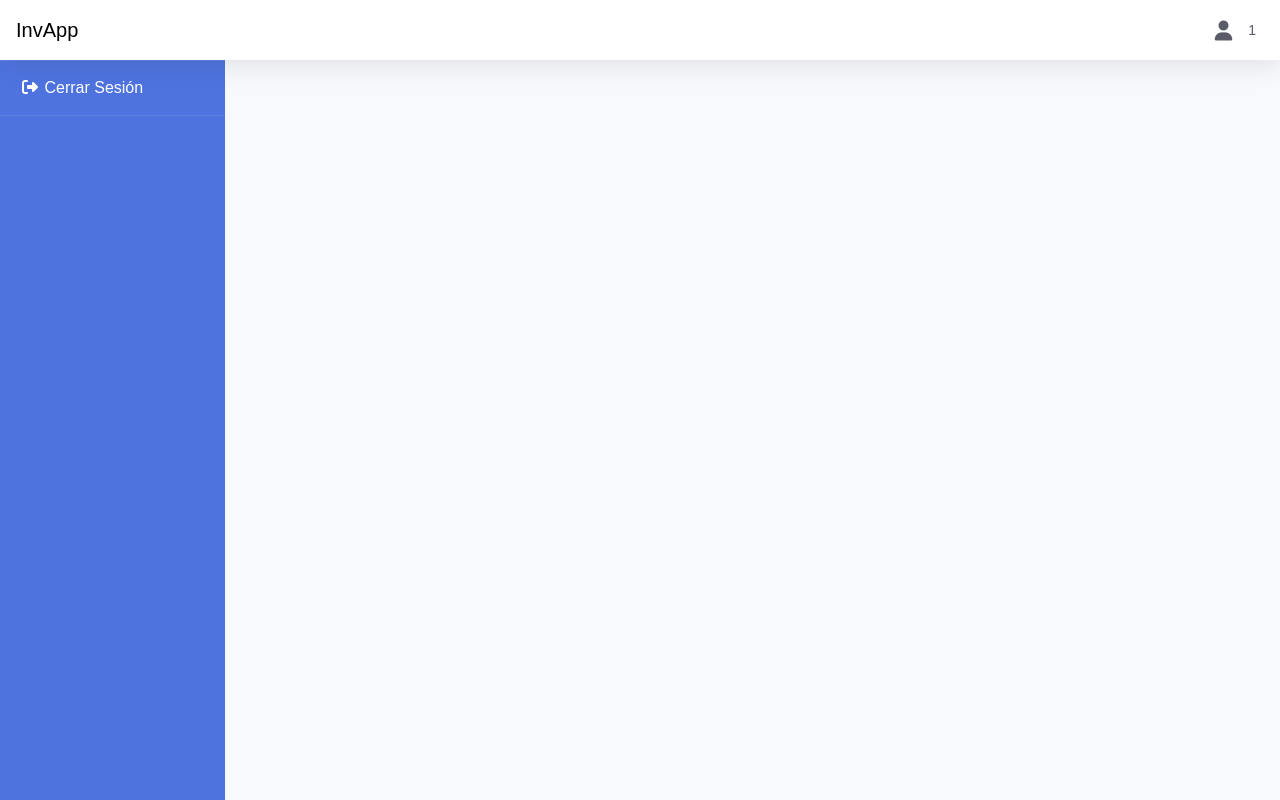
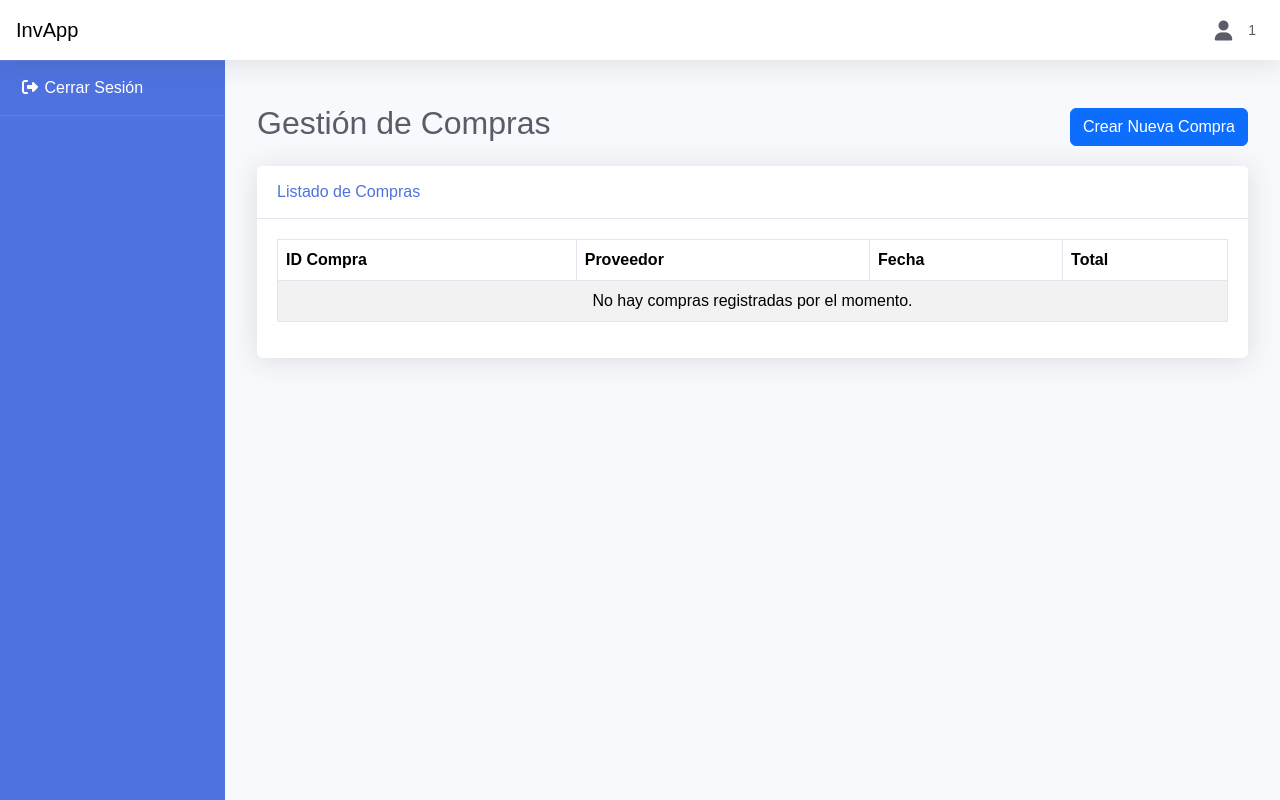
Before and after one commit to MariaCastroC/inventory-frontend, a React (Vite) app: page /compras in a window 1280 px wide. Built offline with nearby package versions, Linux system fonts and the light colour scheme; sample sign-in values are in the browser's storage.

Commit message:
mas cambios influyentes

```diff
--- a/src/App.tsx
+++ b/src/App.tsx
@@ -14,6 +14,7 @@ import UsuarioIndex from './components/usuarios/UsuarioIndex';
 import ProductoIndex from './components/productos/ProductoIndex';
 import CategoriaIndex from './components/categorias/CategoriaIndex';
 import VentaIndex from './components/ventas/VentaIndex';
+import CompraIndex from './components/compras/CompraIndex';
 
 function useAxiosResponseInterceptor() {
     const navigate = useNavigate();
@@ -98,6 +99,7 @@ const AppContent: React.FC = () => {
                         <Route path="/productos" element={<ProductoIndex />} />
                         <Route path="/categorias" element={<CategoriaIndex />} />
                         <Route path="/ventas" element={<VentaIndex />} />
+                        <Route path="/compras" element={<CompraIndex />} />
                     </Routes>
                 </div>
             </div>
--- /dev/null
+++ b/src/components/compras/CompraIndex.tsx
@@ -0,0 +1,42 @@
+import React from "react";
+import { Container, Button, Table } from "react-bootstrap";
+
+const CompraIndex = () => {
+  return (
+    <Container fluid className="mt-4">
+      <div className="d-flex justify-content-between align-items-center mb-3">
+        <h2>Gestión de Compras</h2>
+        <Button variant="primary">Crear Nueva Compra</Button>
+      </div>
+
+      <div className="card shadow mb-4">
+        <div className="card-header py-3">
+          <h6 className="m-0 font-weight-bold text-primary">Listado de Compras</h6>
+        </div>
+        <div className="card-body">
+          <div className="table-responsive">
+            <Table striped bordered hover width="100%">
+              <thead>
+                <tr>
+                  <th>ID Compra</th>
+                  <th>Proveedor</th>
+                  <th>Fecha</th>
+                  <th>Total</th>
+                </tr>
+              </thead>
+              <tbody>
+                <tr>
+                  <td colSpan={4} className="text-center">
+                    No hay compras registradas por el momento.
+                  </td>
+                </tr>
+              </tbody>
+            </Table>
+          </div>
+        </div>
+      </div>
+    </Container>
+  );
+};
+
+export default CompraIndex;
--- a/src/components/productos/ProductoIndex.tsx
+++ b/src/components/productos/ProductoIndex.tsx
@@ -150,7 +150,8 @@ const ProductoIndex: React.FC = () => {
                                         <th>Código</th>
                                         <th>Nombre</th>
                                         <th>Descripción</th>
-                                        <th>Precio</th>
+                                        <th>Precio Venta</th>
+                                        <th>Precio Proveedor</th>
                                         <th>Stock</th>
                                         <th>Categoría</th>
                                         <th>Proveedor</th>
@@ -163,7 +164,8 @@ const ProductoIndex: React.FC = () => {
                                             <td>{producto.codigo || 'N/A'}</td>
                                             <td>{producto.nombre}</td>
                                             <td>{producto.descripcion || 'N/A'}</td>
-                                            <td>{producto.precioUnitario.toFixed(2)}</td>
+                                            <td>{producto.precioUnitarioVenta.toFixed(2)}</td>
+                                            <td>{producto.precioUnitarioProveedor.toFixed(2)}</td>
                                             <td>{producto.stock}</td>
                                             <td>{producto.categoria.nombre}</td>
                                             <td>{producto.proveedor.nombre}</td>
--- a/src/components/ventas/VentaModal.tsx
+++ b/src/components/ventas/VentaModal.tsx
@@ -1,5 +1,5 @@
 import React, { useState, useEffect, useCallback } from 'react';
-import { Modal, Button, Form, ListGroup, Spinner, Alert, Table, InputGroup, Row, Col } from 'react-bootstrap';
+import { Modal, Button, Form, ListGroup, Spinner, Alert, Table, Row, Col } from 'react-bootstrap';
 import { Usuario } from '../../types/Usuario';
 import usuarioService from '../../services/usuarioService';
 import { Producto } from '../../types/Producto'; // Importar tipo Producto
@@ -224,7 +224,7 @@ const VentaModal: React.FC<VentaModalProps> = ({ show, onHide, onVentaCreada })
   // Calcular el total de la venta cada vez que productosEnVenta cambie
   useEffect(() => {
     const nuevoTotal = productosEnVenta.reduce((sum, item) => {
-      return sum + (item.cantidadEnVenta * item.precioUnitario);
+      return sum + (item.cantidadEnVenta * item.precioUnitarioVenta);
     }, 0);
     setTotalVenta(nuevoTotal);
   }, [productosEnVenta]);
@@ -245,7 +245,7 @@ const VentaModal: React.FC<VentaModalProps> = ({ show, onHide, onVentaCreada })
     const productosDTO: ProductoVentaRequest[] = productosEnVenta.map(p => ({
       idProducto: p.idProducto!, // Aseguramos que idProducto no es undefined
       cantidad: p.cantidadEnVenta,
-      precioUnitario: p.precioUnitario, // El precio al momento de agregarla a la venta
+      precioUnitarioVenta: p.precioUnitarioVenta, // El precio al momento de agregarla a la venta
     }));
 
     const ventaData: VentaRequest = {
@@ -406,7 +406,7 @@ const VentaModal: React.FC<VentaModalProps> = ({ show, onHide, onVentaCreada })
                     onClick={() => handleAddProductoAVenta(prod)}
                     disabled={prod.stock <= 0}
                   >
-                    <strong>{prod.nombre}</strong> (Código: {prod.codigo || 'N/A'}) - Precio: ${prod.precioUnitario.toFixed(2)} - Stock: {prod.stock}
+                    <strong>{prod.nombre}</strong> (Código: {prod.codigo || 'N/A'}) - Precio: ${prod.precioUnitarioVenta.toFixed(2)} - Stock: {prod.stock}
                     {prod.stock <= 0 && <span className="text-danger ms-2">(Sin stock)</span>}
                   </ListGroup.Item>
                 ))}
@@ -444,8 +444,8 @@ const VentaModal: React.FC<VentaModalProps> = ({ show, onHide, onVentaCreada })
                             style={{width: '80px'}}
                           />
                         </td>
-                        <td>${item.precioUnitario.toFixed(2)}</td>
-                        <td>${(item.cantidadEnVenta * item.precioUnitario).toFixed(2)}</td>
+                        <td>${item.precioUnitarioVenta.toFixed(2)}</td>
+                        <td>${(item.cantidadEnVenta * item.precioUnitarioVenta).toFixed(2)}</td>
                         <td>
                           <Button variant="danger" size="sm" onClick={() => handleRemoveProductoDeVenta(item.idProducto)}>
                             Quitar
--- a/src/services/productoService.ts
+++ b/src/services/productoService.ts
@@ -3,10 +3,11 @@ import { Producto } from '../types/Producto';
 
 export interface ProductoPayload {
   idProducto?: string;
-  codigo?: string;
+  codigo?: number;
   nombre: string;
   descripcion?: string;
-  precioUnitario: number;
+  precioUnitarioVenta: number;
+  precioUnitarioProveedor: number;
   stock: number;
   categoria: { idCategoria: string };
   proveedor: { idUsuario: string };
--- a/src/services/ventaService.ts
+++ b/src/services/ventaService.ts
@@ -1,6 +1,5 @@
-import { axiosInstance } from '../utils/axiosInterceptor'; // Ajusta la ruta si es necesario
-import { VentaRequest } from '../types/Venta'; // Ajusta la ruta si es necesario
-// Importa el tipo de respuesta de Venta si lo tienes definido, ej: import { Venta } from '../types/Venta';
+import { axiosInstance } from '../utils/axiosInterceptor';
+import { VentaRequest } from '../types/Venta';
 
 const registrarVenta = async (ventaData: VentaRequest): Promise<any> => {
   try {
--- a/src/types/Producto.ts
+++ b/src/types/Producto.ts
@@ -6,7 +6,8 @@ export interface Producto {
   codigo?: number;
   nombre: string;
   descripcion?: string;
-  precioUnitario: number;
+  precioUnitarioVenta: number;
+  precioUnitarioProveedor: number;
   categoria: Categoria;
   proveedor: Usuario;
   stock: number;
```
Also changed, not shown: src/components/productos/ProductoModal.tsx (+27 -15 lines), src/types/Venta.ts (+14 -1 lines).
